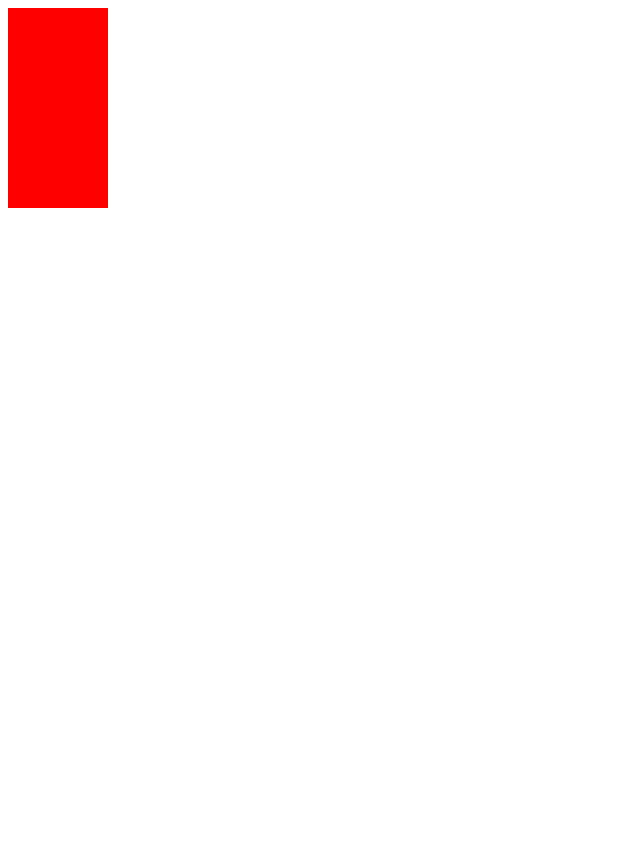
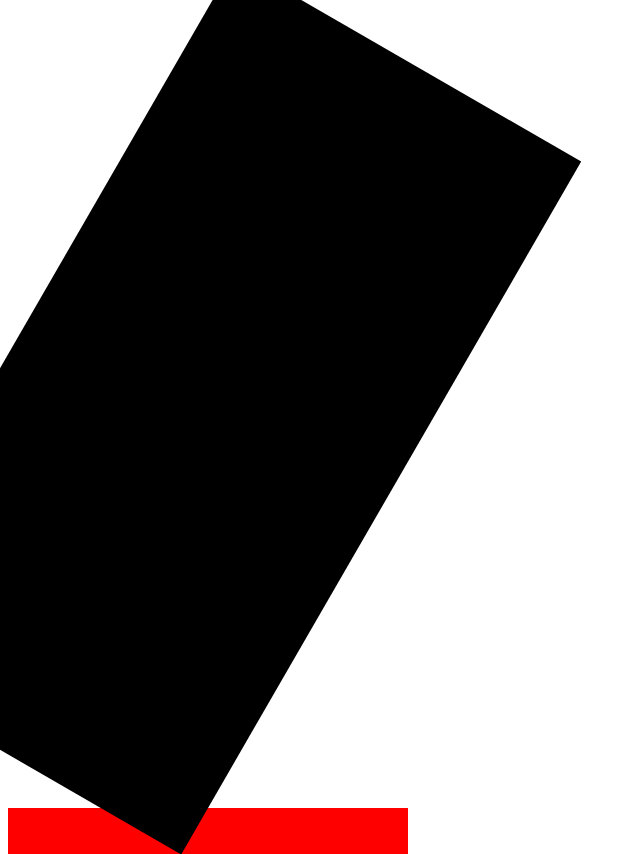
Before and after one commit to peutetre/Zanimo, a plain HTML site: page test/index.html in a window 1280 px wide. Shown: the top 854 px of the page, without its empty margins (0-644 px from the left). Before the commit the page ends 800 px from the top, so only its background shows below. Drawn offline with Linux system fonts and the light colour scheme.

Commit message:
work in progress...

```diff
--- a/src/Zanimo.async.js
+++ b/src/Zanimo.async.js
@@ -39,7 +39,7 @@
                         return value;
                     };
                     _errback = _errback || function (reason) {
-                        return reject(reason);
+                        return async.reject(reason);
                     };
                     var callback = function (value) {
                         result.resolve(_callback(value));
@@ -74,7 +74,7 @@
         };
     };
 
-    var reject = function (reason) {
+    async.reject = function (reason) {
         return {
             then: function (callback, errback) {
                 var result = async.defer();
@@ -94,21 +94,21 @@
             return value;
         };
         _errback = _errback || function (reason) {
-            return reject(reason);
+            return async.reject(reason);
         };
 
         var callback = function (value) {
             try {
                 return _callback(value);
             } catch (reason) {
-                return reject(reason);
+                return async.reject(reason);
             }
         };
         var errback = function (reason) {
             try {
                 return _errback(reason);
             } catch (reason) {
-                return reject(reason);
+                return async.reject(reason);
             }
         };
 
--- a/src/Zanimo.js
+++ b/src/Zanimo.js
@@ -1,9 +1,76 @@
-(function (zanimo) {
+var Zanimo = (function () {
 
-    zanimo.delay = function (ms) {
-        var d = zanimo.async.defer();
-        setTimeout(d.resolve, ms);
+    var Z = function (domElt) {
+        var d = Zanimo.async.defer();
+        d.resolve(domElt);
         return d.promise;
     };
 
-})(window.Zanimo = window.Zanimo || {});
+    Z.delay = function (ms) {
+        var d = Zanimo.async.defer();
+        setTimeout(function () { d.resolve(ms); }, ms);
+        return d.promise;
+    };
+
+    Z.width = function (len) {
+        return function (domElt) {
+            domElt.style.width = len + "px";
+        }
+    };
+
+    Z.transition = function (domElt, attr, value, duration, timing) {
+        var d = Zanimo.async.defer(),
+                done = false;
+        Zanimo.async.enqueue(function () {
+            var cb = function (evt) {
+                done = true;
+                console.log(d);
+                d.resolve(domElt);
+                domElt.removeEventListener(
+                    "webkitTransitionEnd",
+                    cb
+                );
+            };
+
+            domElt.addEventListener(
+                "webkitTransitionEnd",
+                cb
+            );
+            Zanimo.delay(duration + 40).then(
+                function () { if (!done) {
+                    Zanimo.async.reject("Transition Error: ");
+                    throw new Error("Transition Error: " + domElt.id + " " + attr );
+                } }
+            );
+           if (domElt.style.webkitTransitionDuration.length === 0) {
+                domElt.style.webkitTransitionDuration = duration + "ms";
+           }
+           else {
+            domElt.style.webkitTransitionDuration += ", " +  duration + "ms";
+           }
+
+           if (domElt.style.webkitTransitionProperty.length === 0) {
+                domElt.style.webkitTransitionProperty =   attr;
+           }
+           else {
+            domElt.style.webkitTransitionProperty +=   ", " +attr;
+           }
+
+           if (domElt.style.webkitTransitionTimingFunction.length === 0) {
+                domElt.style.webkitTransitionTimingFunction +=  (timing || "linear");
+           }
+           else {
+            domElt.style.webkitTransitionTimingFunction +=  ", " + (timing || "linear");
+           }
+            setTimeout(function () {
+                domElt.style.cssText += ";" + attr + ":" + value;
+            },1);
+        });
+
+        return d.promise;
+
+    };
+
+    return Z;
+
+})();
--- a/test/index.html
+++ b/test/index.html
@@ -15,6 +15,18 @@
   <body>
       <div id="square1" class="red"></div>
       <div id="square2" class="red"></div>
+      <div id="square3" class="red"></div>
+      <div id="square4" class="red"></div>
+      <div id="square5" class="red"></div>
+      <div id="square6" class="red"></div>
+      <div id="square7" class="red"></div>
+      <div id="square8" class="red"></div>
+      <div id="square9" class="red"></div>
+      <div id="square10" class="red"></div>
+      <div id="square11" class="red"></div>
+      <div id="square12" class="red"></div>
+      <div id="square13" class="red"></div>
+      <div id="square14" class="red"></div>
 
       <script src="../src/Zanimo.js"></script>
       <script src="../src/Zanimo.async.js"></script>
--- a/test/test.js
+++ b/test/test.js
@@ -1,7 +1,10 @@
 (function (win, doc) {
 
     function echo(msg) {
-        return function () { console.log(msg); };
+        return function (val) {
+            console.log("value: " + val + " message: " + msg);
+            return val;
+        };
     }
 
     function tests() {
@@ -21,7 +24,8 @@
         );
 
         // test 2
-        Zanimo.delay(3000).then(
+
+        Zanimo.delay(100).then(
             echo("This is test...")
         ).then(
             echo("... 2")
@@ -29,8 +33,72 @@
             echo(" chaining callbacks...")
         ).then(
             echo(" et voila!!!")
+        );
+
+        var s1 = doc.getElementById('square1');
+        var s2 = doc.getElementById('square2');
+        var s3 = doc.getElementById('square3');
+        var s4 = doc.getElementById('square4');
+        var s5 = doc.getElementById('square5');
+        var s6 = doc.getElementById('square6');
+        var s7 = doc.getElementById('square7');
+        var s8 = doc.getElementById('square8');
+        var s9 = doc.getElementById('square9');
+        var s10 = doc.getElementById('square10');
+        var s11 = doc.getElementById('square11');
+        var s12 = doc.getElementById('square12');
+
+        Zanimo(s1).then(
+            Zanimo.width(300)
+        );
+
+        Zanimo.delay(300).then(
+            function () {
+                Zanimo.transition(s1, "width", "400px", 1000, "ease-in").then(echo("animation done"));
+                Zanimo.transition(s1, "height", "400px", 1000, "ease-in").then(echo("animation2 done"));
+                Zanimo.transition(s1, "height", "800px", 1000, "ease-in").then(echo("animation2 done"));
+                Zanimo.transition(s1, "background-color", "black", 1000, "ease-in").then(echo("animation3 done"));
+                Zanimo.transition(s1, "-webkit-transform", "rotate(390deg)", 1000, "ease-in").then(echo("animation3 done"));
+            }
+        ).then(
+            function () {
+                Zanimo.transition(s2, "width", "400px", 1000, "ease-in").then(echo("animation done"));
+                Zanimo.transition(s3, "height", "400px", 1000, "ease-in").then(echo("animation done"));
+                Zanimo.transition(s4, "-webkit-transform", "rotate(390deg)", 1000, "ease-in").then(echo("animation done"));
+                Zanimo.transition(s5, "width", "400px", 1000, "ease-in").then(echo("animation done"));
+                Zanimo.transition(s6, "width", "400px", 1000, "ease-in").then(echo("animation done"));
+                Zanimo.transition(s7, "width", "400px", 1000, "ease-in").then(echo("animation done"));
+                Zanimo.transition(s8, "width", "400px", 1000, "ease-in").then(echo("animation done"));
+                Zanimo.transition(s9, "width", "400px", 1000, "ease-in").then(echo("animation done"));
+                Zanimo.transition(s10, "width", "400px", 1000, "ease-in").then(echo("animation done"));
+                Zanimo.transition(s11, "width", "400px", 1000, "ease-in").then(echo("animation done"));
+                Zanimo.transition(s12, "width", "400px", 1000, "ease-in").then(echo("animation done"));
+            }
         )
+
+
+
+    Zanimo.when(
+        Zanimo.transition(s1, "-webkit-transform", "rotate(390deg)", 1000, "ease-in"),
+        function (value) {
+            Zanimo.delay(10000)
+                  .then(function () {
+                        Zanimo.transition(value, "-webkit-transform", "rotate(-370deg)", 1000, "ease-in").then(
+                            function () {
+                                Zanimo.transition(value, "-webkit-transform", "rotate(370deg)", 1000, "ease-in");
+                            }
+                        )
+                  })
+        }
+    );
+
+
+
     };
+
+
+
+
 
     doc.addEventListener("DOMContentLoaded", function () {
         console.log("DOMContentLoaded");
```
